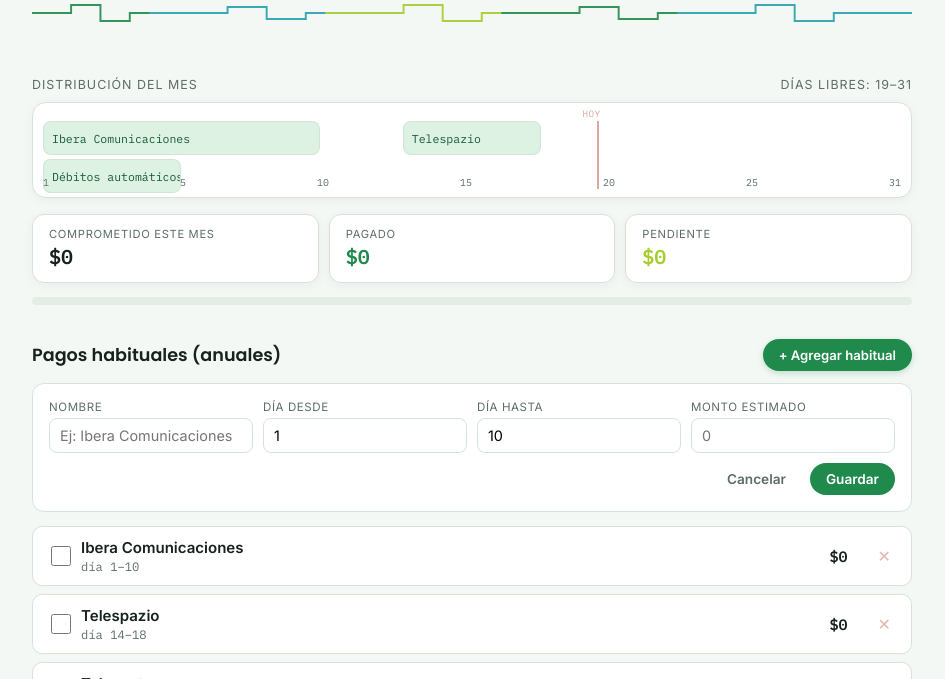
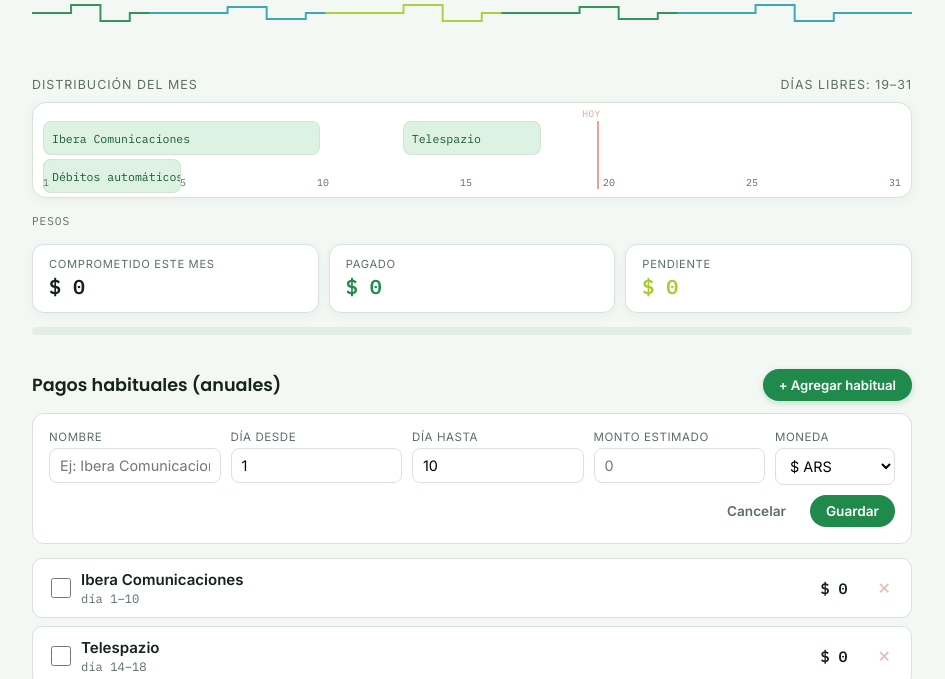
Before and after one commit to Ezequielzaca/Calendario, a plain HTML site: page index.html in a window 1280 px wide. Both pictures are taken after a click on the button "+ Agregar habitual". Shown: the part 115-794 px from the top of the page, without its empty margins (168-1113 px from the left). Drawn offline with Linux system fonts and the light colour scheme.

Commit message:
Add files via upload

```diff
--- a/index.html
+++ b/index.html
@@ -139,6 +139,15 @@
     background:linear-gradient(90deg, var(--ledger-green), var(--amber));
     width:0%; transition:width 0.5s cubic-bezier(0.4,0,0.2,1);
   }
+  .currency-group{margin-top:16px;}
+  .currency-group .currency-label{
+    font-size:0.7rem; text-transform:uppercase; letter-spacing:0.08em; color:var(--ink-soft);
+    margin-bottom:6px; font-family:'IBM Plex Mono', monospace;
+  }
+  .item .moneda-tag{
+    font-size:0.62rem; font-family:'IBM Plex Mono', monospace; color:var(--ink-soft);
+    background:var(--paper-line); padding:1px 6px; border-radius:8px; margin-left:6px;
+  }
 
   section.block{margin-top:34px;}
   .block-title{
@@ -193,7 +202,7 @@
     max-height:0; opacity:0; overflow:hidden; padding-top:0; padding-bottom:0;
     transition:max-height 0.3s ease, opacity 0.25s ease, padding 0.3s ease;
   }
-  .panel.open{max-height:220px; opacity:1; padding-top:16px; padding-bottom:16px;}
+  .panel.open{max-height:280px; opacity:1; padding-top:16px; padding-bottom:16px;}
   .panel .row{display:flex; gap:10px; flex-wrap:wrap; margin-bottom:10px;}
   .panel label{font-size:0.72rem; text-transform:uppercase; letter-spacing:0.05em; color:var(--ink-soft); display:block; margin-bottom:4px;}
   .panel input, .panel select{
@@ -269,21 +278,7 @@
         <span>1</span><span>5</span><span>10</span><span>15</span><span>20</span><span>25</span><span id="lastDayTick">31</span>
       </div>
     </div>
-    <div class="summary-row">
-      <div class="summary-card">
-        <div class="label">Comprometido este mes</div>
-        <div class="value" id="sumTotal">$0</div>
-      </div>
-      <div class="summary-card pagado">
-        <div class="label">Pagado</div>
-        <div class="value" id="sumPagado">$0</div>
-      </div>
-      <div class="summary-card pendiente">
-        <div class="label">Pendiente</div>
-        <div class="value" id="sumPendiente">$0</div>
-      </div>
-    </div>
-    <div class="progress-bar"><div class="progress-fill" id="progressFill"></div></div>
+    <div id="summaryContainer"></div>
   </div>
 
   <div class="toast" id="toast"></div>
@@ -310,6 +305,13 @@
         <div class="field">
           <label>Monto estimado</label>
           <input type="number" id="rMonto" placeholder="0">
+        </div>
+        <div class="field" style="max-width:90px;">
+          <label>Moneda</label>
+          <select id="rMoneda">
+            <option value="ARS">$ ARS</option>
+            <option value="USD">US$</option>
+          </select>
         </div>
       </div>
       <div class="actions">
@@ -339,6 +341,13 @@
           <label>Monto</label>
           <input type="number" id="pMonto" placeholder="0">
         </div>
+        <div class="field" style="max-width:90px;">
+          <label>Moneda</label>
+          <select id="pMoneda">
+            <option value="ARS">$ ARS</option>
+            <option value="USD">US$</option>
+          </select>
+        </div>
       </div>
       <div class="actions">
         <button class="cancel" id="pCancel">Cancelar</button>
@@ -358,14 +367,22 @@ const STORAGE_KEY = 'calendarioPagosData';
 function loadData(){
   try{
     const raw = localStorage.getItem(STORAGE_KEY);
-    if(raw) return JSON.parse(raw);
+    if(raw){
+      const parsed = JSON.parse(raw);
+      // migración: asignar moneda ARS a registros viejos sin moneda
+      (parsed.recurrentes||[]).forEach(r=>{ if(!r.moneda) r.moneda='ARS'; });
+      Object.values(parsed.meses||{}).forEach(m=>{
+        (m.puntuales||[]).forEach(p=>{ if(!p.moneda) p.moneda='ARS'; });
+      });
+      return parsed;
+    }
   }catch(e){}
   return {
     recurrentes: [
-      {id:'r1', nombre:'Ibera Comunicaciones', desde:1, hasta:10, monto:0},
-      {id:'r2', nombre:'Telespazio', desde:14, hasta:18, monto:0},
-      {id:'r3', nombre:'Telecentro', desde:1, hasta:1, monto:0},
-      {id:'r4', nombre:'Débitos automáticos', desde:1, hasta:5, monto:0},
+      {id:'r1', nombre:'Ibera Comunicaciones', desde:1, hasta:10, monto:0, moneda:'ARS'},
+      {id:'r2', nombre:'Telespazio', desde:14, hasta:18, monto:0, moneda:'ARS'},
+      {id:'r3', nombre:'Telecentro', desde:1, hasta:1, monto:0, moneda:'ARS'},
+      {id:'r4', nombre:'Débitos automáticos', desde:1, hasta:5, monto:0, moneda:'ARS'},
     ],
     meses: {}
   };
@@ -394,9 +411,10 @@ function daysInMonth(d){
   return new Date(d.getFullYear(), d.getMonth()+1, 0).getDate();
 }
 
-function formatMonto(n){
+function formatMonto(n, moneda){
   n = Number(n)||0;
-  return '$' + n.toLocaleString('es-AR', {maximumFractionDigits:0});
+  const symbol = moneda==='USD' ? 'US$' : '$';
+  return symbol + ' ' + n.toLocaleString('es-AR', {maximumFractionDigits:0});
 }
 
 function uid(){
@@ -503,7 +521,7 @@ function render(){
         <div class="name">${r.nombre}</div>
         <div class="meta">día ${r.desde}${r.hasta!==r.desde? '–'+r.hasta:''}</div>
       </div>
-      <div class="monto">${formatMonto(r.monto)}</div>
+      <div class="monto">${formatMonto(r.monto, r.moneda)}</div>
       <div></div>
       <button class="del" data-delr="${r.id}">✕</button>
     `;
@@ -525,29 +543,61 @@ function render(){
         <div class="name">${p.nombre}</div>
         <div class="meta">sugerido día ${p.dia}</div>
       </div>
-      <div class="monto">${formatMonto(p.monto)}</div>
+      <div class="monto">${formatMonto(p.monto, p.moneda)}</div>
       <div></div>
       <button class="del" data-delp="${p.id}">✕</button>
     `;
     listP.appendChild(item);
   });
 
-  // ---- Summary ----
-  let total=0, pagado=0;
+  // ---- Summary por moneda ----
+  const porMoneda = {}; // { ARS: {total, pagado}, USD: {...} }
+  function addTo(moneda, monto, pagado){
+    if(!porMoneda[moneda]) porMoneda[moneda] = {total:0, pagado:0};
+    porMoneda[moneda].total += monto;
+    if(pagado) porMoneda[moneda].pagado += monto;
+  }
   data.recurrentes.forEach(r=>{
     const est = mes.estadosRecurrentes[r.id] || {};
-    total += Number(r.monto)||0;
-    if(est.pagado) pagado += Number(r.monto)||0;
+    addTo(r.moneda||'ARS', Number(r.monto)||0, !!est.pagado);
   });
   mes.puntuales.forEach(p=>{
-    total += Number(p.monto)||0;
-    if(p.pagado) pagado += Number(p.monto)||0;
+    addTo(p.moneda||'ARS', Number(p.monto)||0, !!p.pagado);
   });
-  document.getElementById('sumTotal').textContent = formatMonto(total);
-  document.getElementById('sumPagado').textContent = formatMonto(pagado);
-  document.getElementById('sumPendiente').textContent = formatMonto(total-pagado);
-  const pct = total>0 ? Math.round((pagado/total)*100) : 0;
-  document.getElementById('progressFill').style.width = pct + '%';
+
+  const container = document.getElementById('summaryContainer');
+  container.innerHTML = '';
+  const monedas = Object.keys(porMoneda);
+  if(monedas.length===0) monedas.push('ARS');
+  // orden fijo: ARS primero, USD después
+  monedas.sort((a,b)=> a==='ARS' ? -1 : 1);
+
+  monedas.forEach(moneda=>{
+    const d = porMoneda[moneda] || {total:0, pagado:0};
+    const pendiente = d.total - d.pagado;
+    const pct = d.total>0 ? Math.round((d.pagado/d.total)*100) : 0;
+    const group = document.createElement('div');
+    group.className = 'currency-group';
+    group.innerHTML = `
+      <div class="currency-label">${moneda === 'USD' ? 'Dólares' : 'Pesos'}</div>
+      <div class="summary-row">
+        <div class="summary-card">
+          <div class="label">Comprometido este mes</div>
+          <div class="value">${formatMonto(d.total, moneda)}</div>
+        </div>
+        <div class="summary-card pagado">
+          <div class="label">Pagado</div>
+          <div class="value">${formatMonto(d.pagado, moneda)}</div>
+        </div>
+        <div class="summary-card pendiente">
+          <div class="label">Pendiente</div>
+          <div class="value">${formatMonto(pendiente, moneda)}</div>
+        </div>
+      </div>
+      <div class="progress-bar"><div class="progress-fill" style="width:${pct}%"></div></div>
+    `;
+    container.appendChild(group);
+  });
 
   // bind events
   listR.querySelectorAll('.check').forEach(cb=>{
@@ -607,8 +657,9 @@ function guardarRecurrente(){
   const desde = parseInt(document.getElementById('rDesde').value)||1;
   const hasta = parseInt(document.getElementById('rHasta').value)||desde;
   const monto = parseFloat(document.getElementById('rMonto').value)||0;
+  const moneda = document.getElementById('rMoneda').value;
   if(!nombre) return;
-  data.recurrentes.push({id:uid(), nombre, desde, hasta, monto});
+  data.recurrentes.push({id:uid(), nombre, desde, hasta, monto, moneda});
   saveData();
   document.getElementById('rNombre').value='';
   document.getElementById('rMonto').value='';
@@ -635,10 +686,11 @@ function guardarPuntual(){
   const nombre = document.getElementById('pNombre').value.trim();
   const dia = parseInt(document.getElementById('pDia').value)||1;
   const monto = parseFloat(document.getElementById('pMonto').value)||0;
+  const moneda = document.getElementById('pMoneda').value;
   if(!nombre) return;
   const key = monthKey(current);
   const mes = ensureMonth(key);
-  mes.puntuales.push({id:uid(), nombre, dia, monto, pagado:false});
+  mes.puntuales.push({id:uid(), nombre, dia, monto, moneda, pagado:false});
   saveData();
   document.getElementById('pNombre').value='';
   document.getElementById('pMonto').value='';
```
